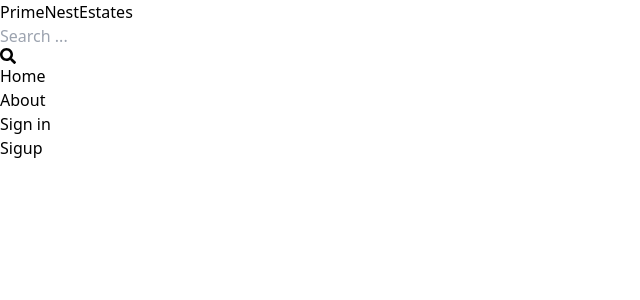
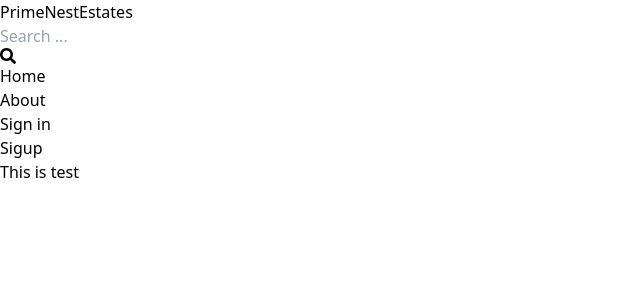
Before and after one commit to DeathwingIN/real-estate-app, a React (Vite) app in the folder client/: page /sign-up in a window 1280 px wide. Shown: the top 300 px of the page, without its empty margins (0-640 px from the left). Built offline with nearby package versions, Linux system fonts and the light colour scheme.

Commit message:
Test dev

```diff
--- a/client/src/pages/SignUp.jsx
+++ b/client/src/pages/SignUp.jsx
@@ -4,6 +4,7 @@ export default function SignUp() {
   return (
     <div>
       <h1>Sigup</h1>
+      <h2>This is test</h2>
     </div>
   )
 }
```
